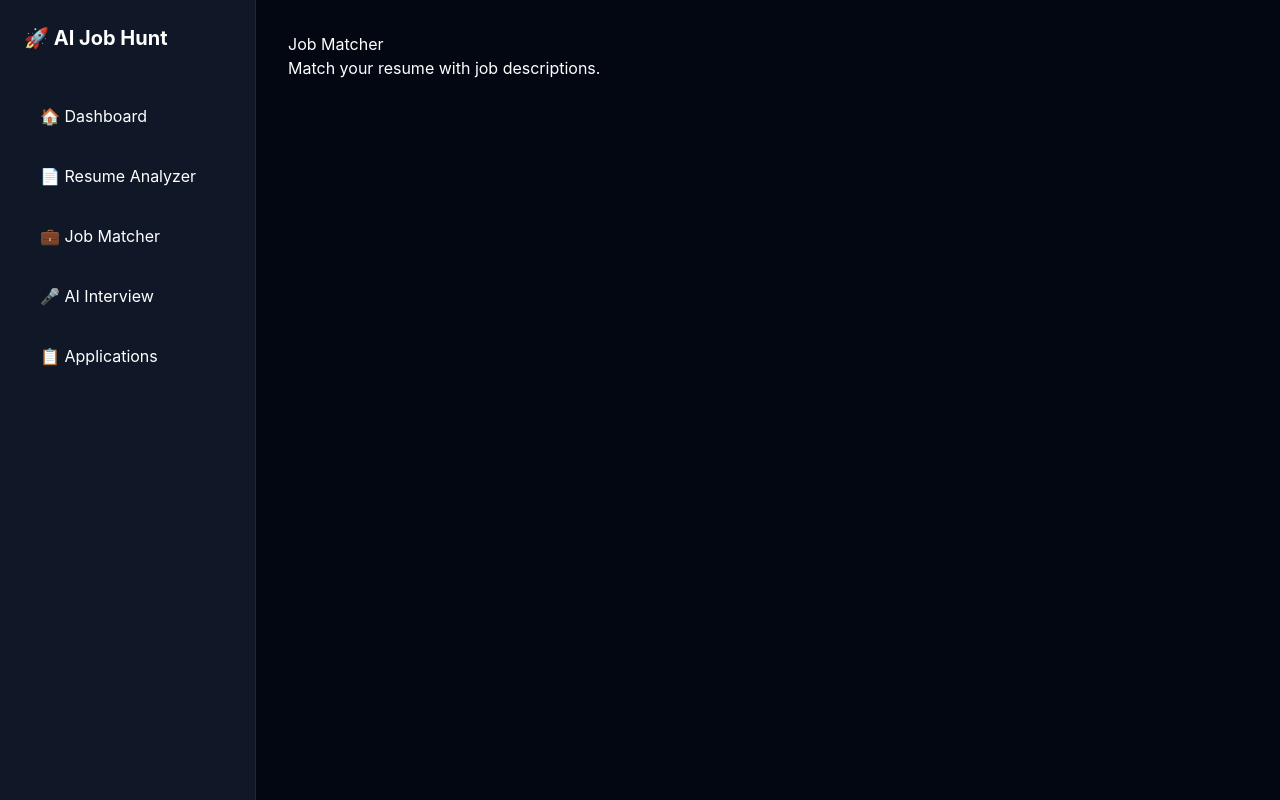
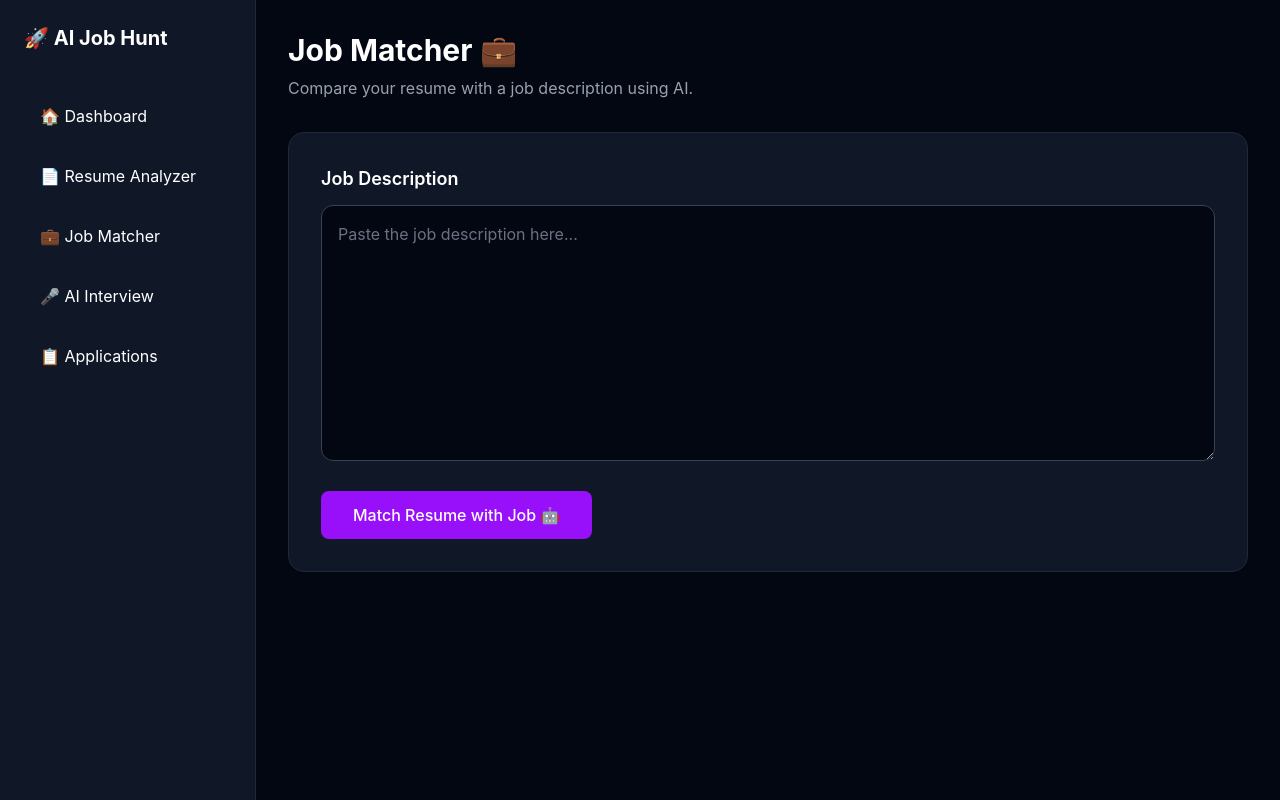
Before and after one commit to Bhavna0905/AI-Job-Hunt-Copilot, a React (Vite) app in the folder client/: page /jobs in a window 1280 px wide. Built offline with nearby package versions, Linux system fonts and the light colour scheme.

Commit message:
Add AI job matching

```diff
--- a/client/src/pages/JobMatcher.jsx
+++ b/client/src/pages/JobMatcher.jsx
@@ -1,8 +1,106 @@
+import { useState } from "react";
+
 function JobMatcher() {
+  const [jobDescription, setJobDescription] = useState("");
+  const [analysis, setAnalysis] = useState("");
+  const [loading, setLoading] = useState(false);
+
+  const handleMatch = async () => {
+    if (!jobDescription.trim()) return;
+
+    // Get actual resume text saved by Resume Analyzer
+    const resumeText = sessionStorage.getItem("resumeText");
+
+    if (!resumeText) {
+      alert("Please analyze your resume first.");
+      return;
+    }
+
+    setLoading(true);
+    setAnalysis("");
+
+    try {
+      const response = await fetch(
+        "http://localhost:5000/api/jobs/match",
+        {
+          method: "POST",
+          headers: {
+            "Content-Type": "application/json",
+          },
+          body: JSON.stringify({
+            resumeText,
+            jobDescription,
+          }),
+        }
+      );
+
+      const data = await response.json();
+
+      if (!response.ok) {
+        throw new Error(data.error || data.message);
+      }
+
+      console.log("Job matching response:", data);
+
+      setAnalysis(data.analysis);
+    } catch (error) {
+      console.error("Job matching error:", error);
+      alert("Failed to match resume with job.");
+    } finally {
+      setLoading(false);
+    }
+  };
+
   return (
-    <div>
-      <h1>Job Matcher</h1>
-      <p>Match your resume with job descriptions.</p>
+    <div className="max-w-5xl">
+
+      <h2 className="text-3xl font-bold">
+        Job Matcher 💼
+      </h2>
+
+      <p className="text-gray-400 mt-2">
+        Compare your resume with a job description using AI.
+      </p>
+
+      <div className="mt-8 bg-gray-900 border border-gray-800 rounded-2xl p-8">
+
+        <label className="block text-lg font-semibold mb-3">
+          Job Description
+        </label>
+
+        <textarea
+          value={jobDescription}
+          onChange={(e) => setJobDescription(e.target.value)}
+          placeholder="Paste the job description here..."
+          className="w-full h-64 bg-gray-950 border border-gray-700 rounded-xl p-4 text-white placeholder-gray-500 focus:outline-none focus:border-purple-500"
+        />
+
+        <button
+          onClick={handleMatch}
+          disabled={loading}
+          className="mt-6 bg-purple-600 hover:bg-purple-700 disabled:bg-gray-600 px-8 py-3 rounded-lg font-medium transition"
+        >
+          {loading
+            ? "Analyzing... 🤖"
+            : "Match Resume with Job 🤖"}
+        </button>
+
+      </div>
+
+      {analysis && (
+        <div className="mt-8 bg-gray-900 border border-gray-800 rounded-2xl p-8">
+
+          <h3 className="text-2xl font-bold mb-4">
+            AI Job Match Analysis 🤖
+          </h3>
+
+          <div className="text-gray-300 whitespace-pre-wrap leading-7">
+            {analysis}
+          </div>
+
+        </div>
+      )}
+
     </div>
   );
 }
--- a/client/src/pages/ResumeAnalyzer.jsx
+++ b/client/src/pages/ResumeAnalyzer.jsx
@@ -13,7 +13,6 @@ function ResumeAnalyzer() {
   };
 
   const handleAnalyze = async () => {
-    console.log("BUTTON CLICKED");
     if (!file) return;
 
     const formData = new FormData();
@@ -30,7 +29,9 @@ function ResumeAnalyzer() {
 
       const data = await response.json();
 
-      setAnalysis(data.analysis);
+        setAnalysis(data.analysis);
+
+        sessionStorage.setItem("resumeText", data.text);
     } catch (error) {
       console.error("Error analyzing resume:", error);
     }
```
Also changed, not shown: 1 other file (tests, documents, lock files or other folders).
